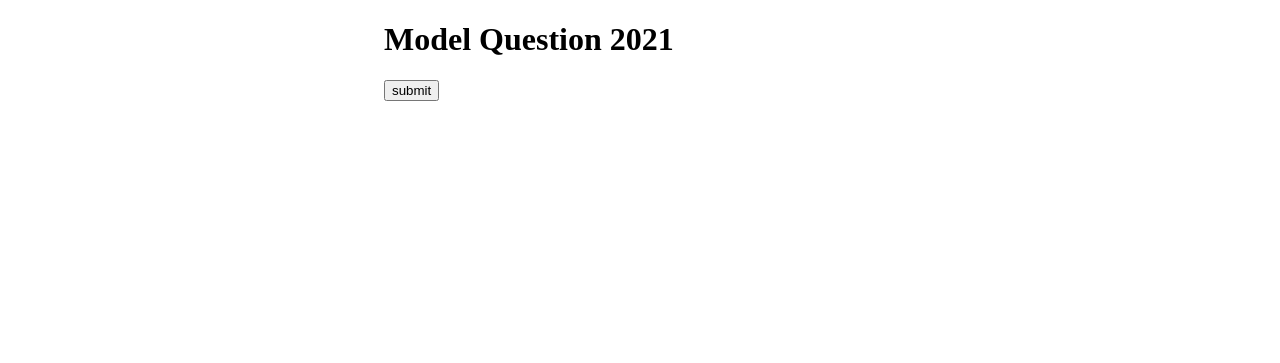
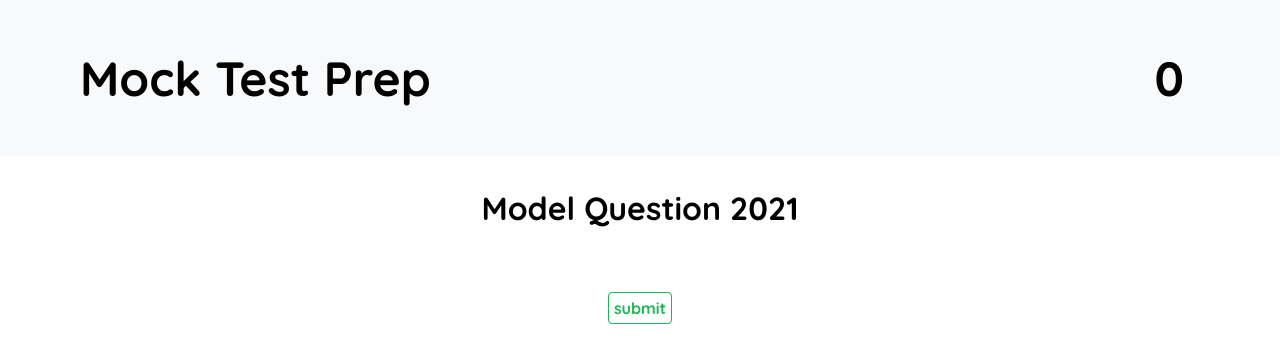
Before and after one commit to babeen/Mock-test-mcq-app, a Django app: page / in a window 1280 px wide. Shown: the top 363 px of the page. Run offline with Django 4.2, Linux system fonts and the light colour scheme; data that the repository does not hold is empty.

Commit message:
added functionality and css

```diff
--- a/mocks/static/css/styles.css
+++ b/mocks/static/css/styles.css
@@ -1,3 +1,49 @@
-body {
-    margin: auto 30%;
+* {
+    margin: 0;
+    padding: 0;
+    font-family: 'Quicksand', sans-serif;
+
 }
+
+
+header {
+    display: flex;
+    justify-content: space-between;
+    align-items: center;
+    background-color: #F8F9FA;
+    padding: 2rem 5rem;
+    font-size: 3rem;
+}
+
+.mcq {
+    display: flex;
+    justify-content: space-around;
+    align-items: center;
+    flex-direction: column;
+}
+
+h1 {
+    padding: 1rem;
+}
+
+div {
+    padding: 1rem;
+}
+
+button {
+    margin: 1rem;
+    padding: 5px;
+    color: #19B955;
+    background-color: #fff;
+    cursor: pointer;
+    border: 1px solid #19B955;
+    border-radius: 4px;
+    font-size: 1rem;
+}
+
+button:hover {
+    background-color: #19B955;
+    border: none;
+    font-weight: bolder;
+    color: #fff;
+}
--- a/mocks/static/js/app.js
+++ b/mocks/static/js/app.js
@@ -12,17 +12,17 @@ submitAns.addEventListener('click', () => {
             for (let arr = 0; arr < getAllAns.length; arr++) {
                 let pkAns = getAllAns[arr].pk;
                 let boolAns = getAllAns[arr].fields.right_ans;
-                console.log(pkAns);
-
-
-            }
-            if (ans === 'true') {
-                score = score + 1;
+                console.log(typeof (pkAns));
+                console.log(typeof (boolAns));
+                console.log(typeof (ans));
+                if (pkAns == ans && boolAns === true) {
+                    score = score + 1;
+                }
             }
         }
 
     }
-    console.log(score);
+    alert(score);
 })
 
 
@@ -36,6 +36,7 @@ fetch('http://127.0.0.1:8000/mcq-answers/', {
     ansResp.json().then(ansResp => {
 
         getAllAns = ansResp;
+        console.log(ansResp);
     })
 })
 
@@ -43,7 +44,7 @@ fetch('http://127.0.0.1:8000/mcq-questions/', {
     method: 'GET'
 }).then(queResp => {
     queResp.json().then(queResp => {
-
+        console.log(queResp);
         for (let i = 0; i < queResp.length; i++) {
 
 
--- a/mocks/templates/index.html
+++ b/mocks/templates/index.html
@@ -6,13 +6,24 @@
     <meta http-equiv="X-UA-Compatible" content="IE=edge">
     <meta name="viewport" content="width=device-width, initial-scale=1.0">
     <link rel="stylesheet" href="../static/css/styles.css">
+    <link rel="preconnect" href="https://fonts.googleapis.com">
+    <link rel="preconnect" href="https://fonts.gstatic.com" crossorigin>
+    <link href="https://fonts.googleapis.com/css2?family=Quicksand:wght@700&display=swap" rel="stylesheet">
     <title>Mock Test Application</title>
 </head>
 
 <body>
-    <h1>Model Question 2021</h1>
-    <div id="my-que"></div>
-    <button id="submit-answer">submit</button>
+    <header>
+        <nav>Mock Test Prep</nav>
+        <div class="display-score">
+            0
+        </div>
+    </header>
+    <div class="mcq">
+        <h1>Model Question 2021</h1>
+        <div id="my-que"></div>
+        <button id="submit-answer">submit</button>
+    </div>
     <script src="../static/js/app.js"></script>
 </body>
 
--- a/mocks/views.py
+++ b/mocks/views.py
@@ -13,7 +13,6 @@ def my_questions(request):
     # return HttpResponse('Hello Question')
     all_questions = MaEutaQuestionHo.objects.all()
     # return HttpResponse(questions)
-
     q_Json = serializers.serialize('json', all_questions)
     # return JsonResponse(myJson)
     return HttpResponse(q_Json, 'application/json')
```
